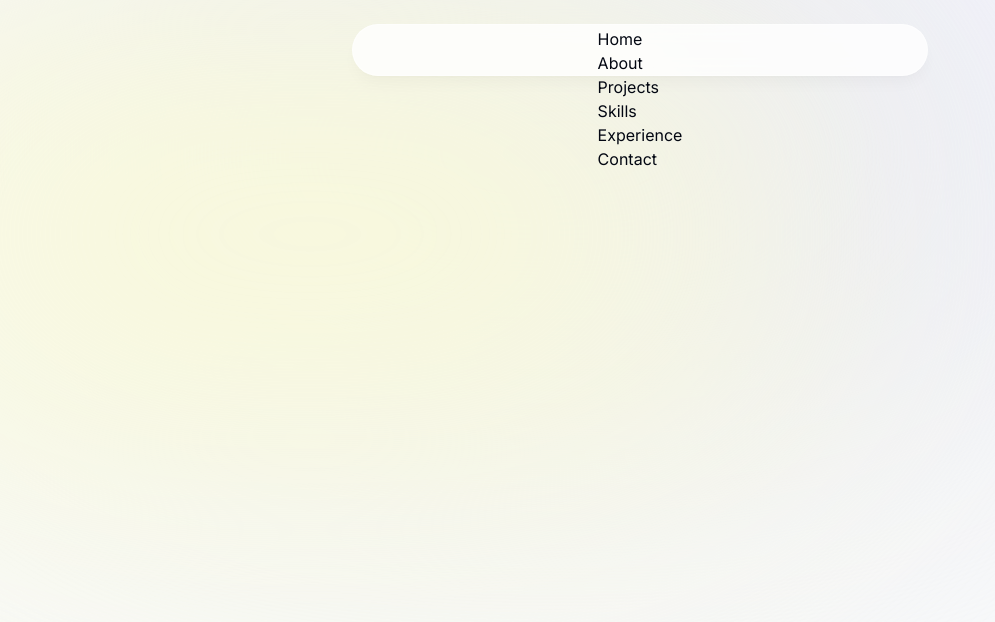
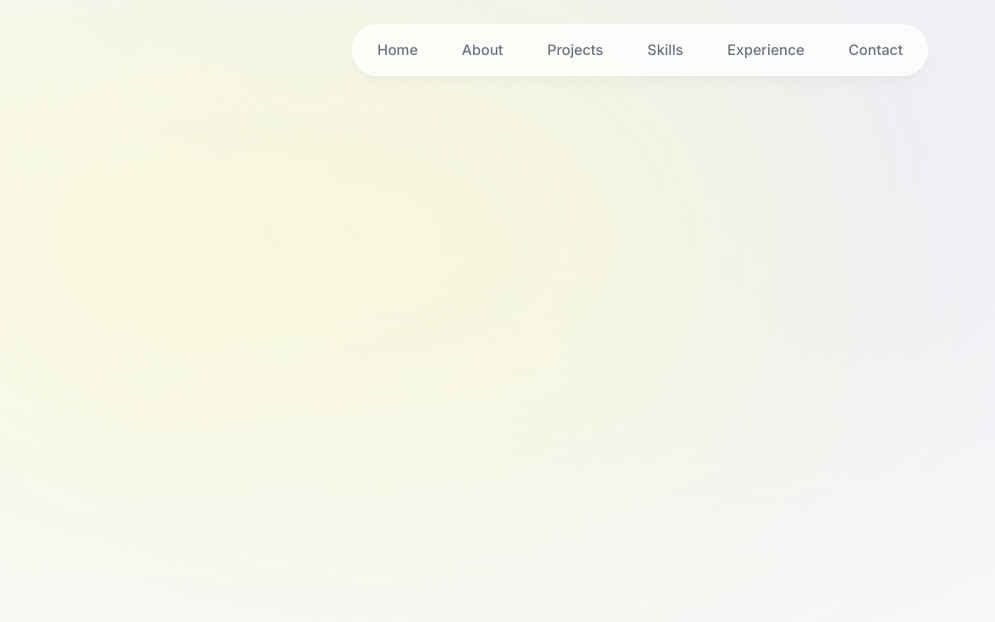
Before and after one commit to createdbyken/next-new-portfolio, a Next.js app: page / in a window 1280 px wide. Shown: the top 622 px of the page, without its empty margins (0-995 px from the left). Built offline with nearby package versions, Linux system fonts and the light colour scheme.

Commit message:
fixed text list on nav

```diff
--- a/components/header.tsx
+++ b/components/header.tsx
@@ -16,10 +16,10 @@
 
       </motion.div>
       <nav className="fixed top-[0.15rem] left-1/2 h-12 -translate-x-1/2 py-2 sm:top-[1.7rem] sm:h-[initial] sm:py-0">
-      <ul>
+      <ul className="flex w-[22rem] flex-wrap items-center justify-center gap-y-1 text-[0.9rem] font-medium text-gray-500 sm:w-[initial] sm:flex-nowrap sm:gap-5">
         {links.map((link) => (
-            <li key={link.hash}>
-              <Link href={link.hash}>
+            <li className="h-3/4 flex items-center justify-center" key={link.hash}>
+              <Link className="flex w-full items-center justify-center px-3 py-3 hover:text-gray-950" href={link.hash}>
                 {link.name}
               </Link>
             </li>
```
